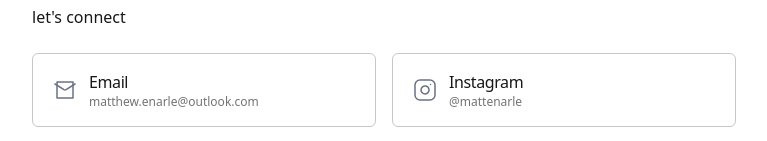
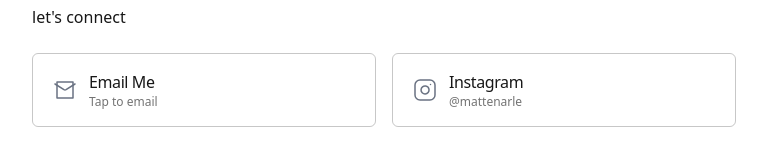
Before and after one commit to mattenarle10/matt-portfolio-v2, a Next.js app: page /contact in a window 1280 px wide. Shown: the part 151-292 px from the top of the page, without its empty margins (256-1023 px from the left). Built offline with nearby package versions, Linux system fonts and the light colour scheme.

Commit message:
chore: fix email link and card

```diff
--- a/src/components/contact/socials.tsx
+++ b/src/components/contact/socials.tsx
@@ -37,10 +37,10 @@ const MailIcon = (
 
 const socials: SocialItem[] = [
   {
-    label: 'Email',
+    label: 'Email Me',
     href: 'mailto:matthew.enarle@outlook.com',
     icon: MailIcon,
-    subtext: 'matthew.enarle@outlook.com'
+    subtext: 'Tap to email'
   },
   {
     label: 'Instagram',
```
